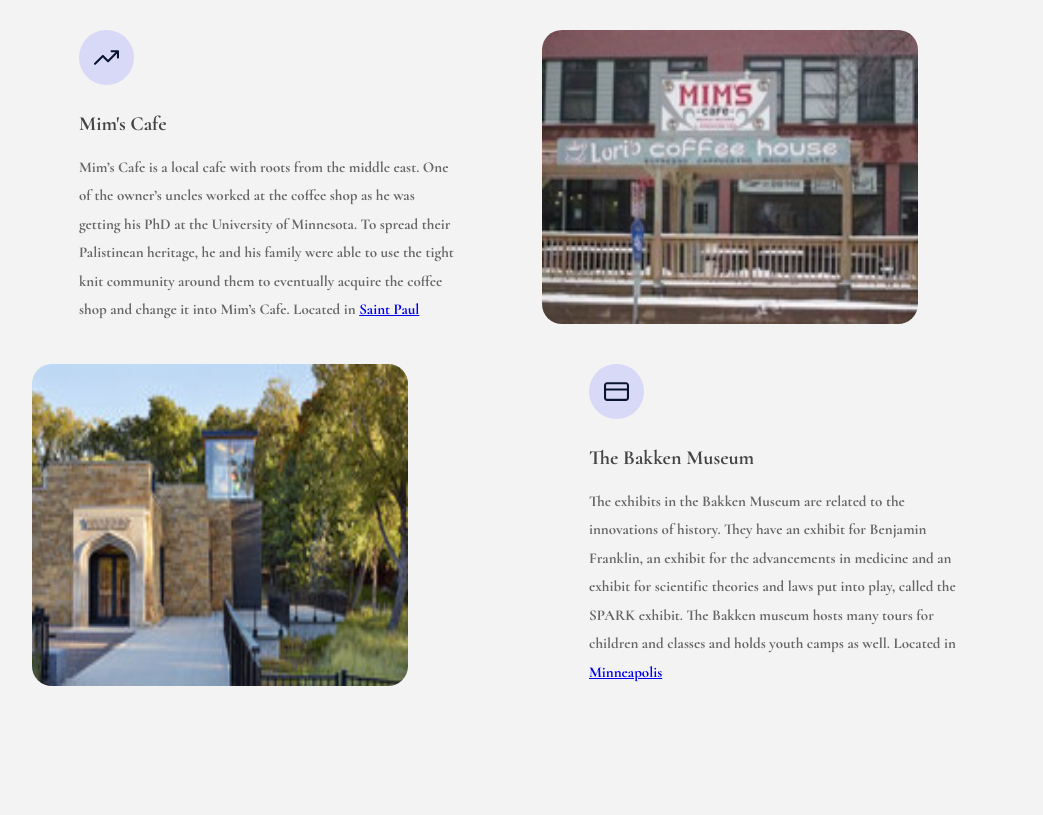
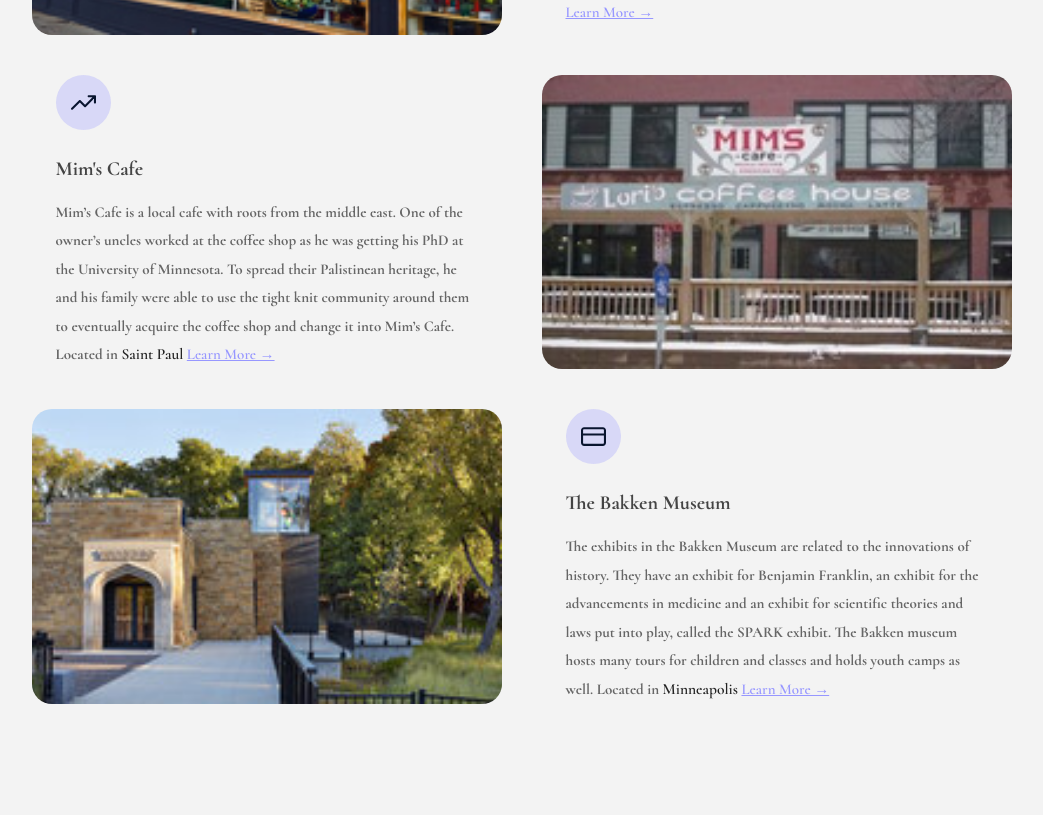
Before and after one commit to PranTanTheMan/Hidden-Gems, a website: page public/index.html in a window 1280 px wide. Shown: the part 1345-2160 px from the top of the page, without its empty margins (118-1161 px from the left). Drawn offline with nearby package versions, Linux system fonts and the light colour scheme.

Commit message:
John ross

```diff
--- a/public/index.html
+++ b/public/index.html
@@ -148,12 +148,21 @@
           <p>
             Ingebretsens’ is a local family owned business located in
             <a
+              target="blank"
+              class="feature__link"
               href="https://www.google.com/maps/dir//ingebretsens%E2%80%99+scandinavian+gifts/@45.0431729,-93.4906666,13.45z/data=!4m8!4m7!1m0!1m5!1m1!1s0x87f6280466b1b295:0x7b50c4088d6889!2m2!1d-93.2510926!2d44.9482227"
               >Minneapolis</a
             >. A little over 100 years old, Ingebretsens’ opened in 1921, and
             has been contributing to the enrichment of the community around it
             since. It is known for its authenticity
           </p>
+          <a
+            target="blank"
+            class="learnMore"
+            href="https://www.ingebretsens.com/"
+          >
+            Learn More &rightarrow;
+          </a>
         </div>
 
         <div class="features__feature feature2">
@@ -169,7 +178,20 @@
             PhD at the University of Minnesota. To spread their Palistinean
             heritage, he and his family were able to use the tight knit
             community around them to eventually acquire the coffee shop and
-            change it into Mim’s Cafe. Located in <a href="#">Saint Paul</a>
+            change it into Mim’s Cafe. Located in
+            <a
+              target="blank"
+              class="feature__link"
+              href="https://www.google.com/maps/dir//mim's+cafe/@45.0205293,-93.4746024,11z/data=!4m8!4m7!1m0!1m5!1m1!1s0x52b32c84c0ad25c9:0x3ad8766569972b01!2m2!1d-93.1874578!2d44.9844789"
+              >Saint Paul</a
+            >
+            <a
+              class="learnMore"
+              href="https://www.mims-cafe.com/"
+              target="blank"
+            >
+              Learn More &rightarrow;
+            </a>
           </p>
         </div>
         <img
@@ -197,7 +219,16 @@
             the advancements in medicine and an exhibit for scientific theories
             and laws put into play, called the SPARK exhibit. The Bakken museum
             hosts many tours for children and classes and holds youth camps as
-            well. Located in <a href="#">Minneapolis</a>
+            well. Located in
+            <a
+              target="blank"
+              class="feature__link"
+              href="https://www.google.com/maps/dir//The+Bakken+Museum/@44.9937076,-93.4710037,12z/data=!4m8!4m7!1m0!1m5!1m1!1s0x87f62743d1ac86ad:0x3a1dba0691c028a8!2m2!1d-93.3213452!2d44.9379555"
+              >Minneapolis</a
+            >
+            <a target="blank" class="learnMore" href="https://thebakken.org/">
+              Learn More &rightarrow;
+            </a>
           </p>
         </div>
       </div>
@@ -327,7 +358,7 @@
     <div class="overlay hidden"></div>
 
     <!-- <script src="script.js"></script> -->
-    <!-- <script src="landing.js"></script> -->
+    <script src="landing.js"></script>
     <script src="script.js"></script>
     <script src="firebaseHosting.js"></script>
   </body>
--- a/public/style.css
+++ b/public/style.css
@@ -311,6 +311,18 @@
 
 /* FEATURES */
 
+.learnMore {
+  font-size: 1.5rem;
+  font-weight: 600;
+  background: none;
+  color: var(--color-primary);
+  transition: all 0.3s;
+}
+.learnMore:hover {
+  background: none;
+  color: var(--color-primary-darker);
+}
+
 .features {
   display: grid;
   grid-template-columns: 1fr 1fr;
@@ -319,7 +331,7 @@
 }
 
 .features__img {
-  width: 80%;
+  width: 100%;
   height: 100%;
   border-radius: 2rem;
 }
@@ -327,7 +339,7 @@
 .features__feature {
   align-self: center;
   justify-self: center;
-  width: 80%;
+  width: 90%;
   font-size: 1.5rem;
 }
 
@@ -340,6 +352,23 @@
   width: 5.5rem;
   border-radius: 50%;
   margin-bottom: 2rem;
+}
+
+.feature__link:link,
+.feature__link:visited {
+  z-index: 10;
+  font-size: 1.55rem;
+  font-weight: 600;
+  color: inherit;
+  text-decoration: none;
+  transition: all 0.3s;
+  font-style: normal;
+  color: #222;
+}
+
+.feature__link:hover {
+  background: none;
+  color: #979696;
 }
 
 .features__icon svg {
@@ -756,3 +785,12 @@
   font-size: 1.5rem;
   font-weight: 400;
 }
+
+/*
+ABOUT STYLING
+*/
+
+.about__mission {
+  font-style: italic;
+  font-weight: 600;
+}
```
Also changed, not shown: public/about.html (+10 -37 lines).
